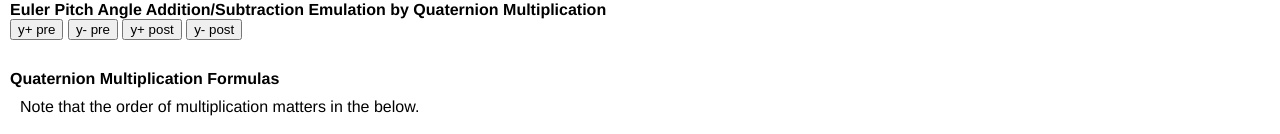
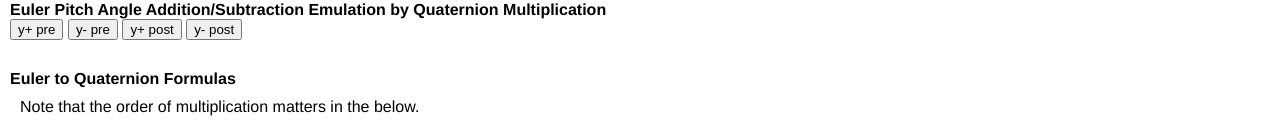
Before and after one commit to JohnnyErnest/RotationCalculator.github.io, a plain HTML site: page index.html in a window 1280 px wide. Shown: the part 623-757 px from the top of the page. Drawn offline with nearby package versions, Linux system fonts and the light colour scheme; some packages are replaced by stand-ins of ours.

Commit message:
Add files via upload

```diff
--- a/index.html
+++ b/index.html
@@ -125,7 +125,7 @@
                 <input type="button" onpointerdown="main3D.cube_mousedown(event, 'y','sub-post',-3.0)" onpointerup="main3D.cube_mouseup(event, 'y')" onmouseout="main3D.cube_mouseup(event, 'y')" value="y- post"/><br/>
             </div>
         </div>
-        <div class="heading" style="margin-top: 30px;"><b>Quaternion Multiplication Formulas</b></div>
+        <div class="heading" style="margin-top: 30px;"><b>Euler to Quaternion Formulas</b></div>
         <div style="padding: 10px;">Note that the order of multiplication matters in the below.</div>
         <div id="math" style="margin: 10px;">
             <div>
```
